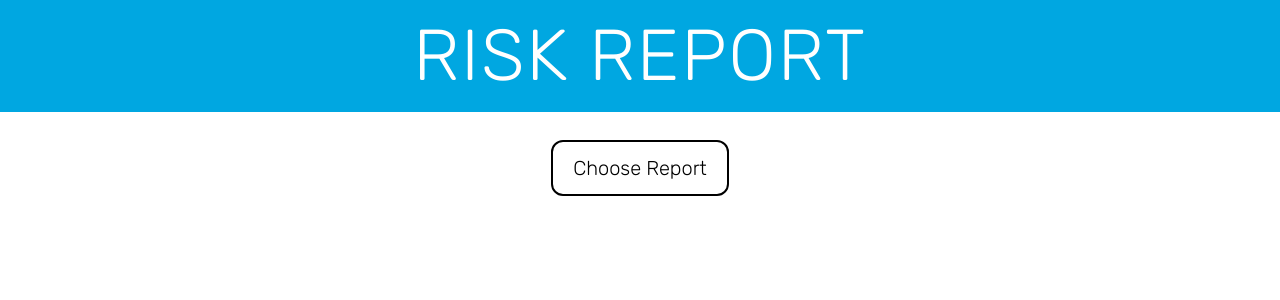
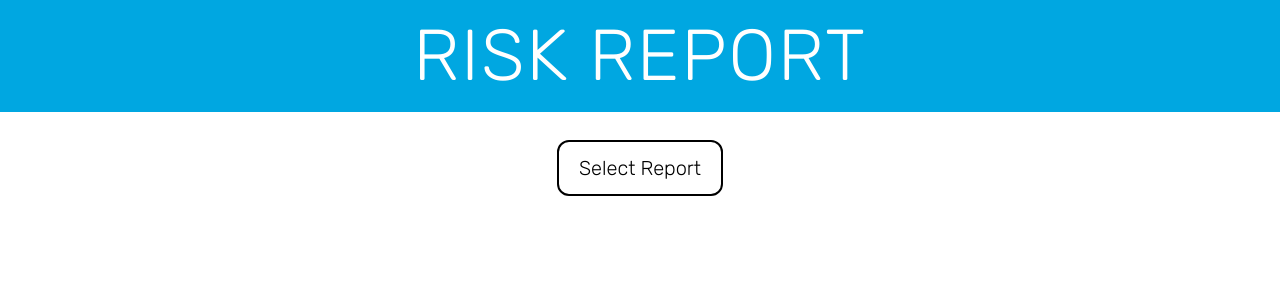
Before and after one commit to jeebeeng/ror2-report-img, a React (Create React App) app: page / in a window 1280 px wide. Shown: the top 300 px of the page. Built offline with nearby package versions, Linux system fonts and the light colour scheme.

Commit message:
Change file input label text

```diff
--- a/src/components/FileInput.tsx
+++ b/src/components/FileInput.tsx
@@ -43,7 +43,7 @@ const FileInput: React.FC<FileInputProps> = ({ setReport, setError }) => {
       className="text-center w-max transition ease-in-out delay-50 group mt-7 mb-4 border-md border-2 px-5 py-3 rounded-xl text-sm cursor-pointer hover:border-topBanner"
     >
       <label className="text-xl font-rubik transition ease-in-out delay-50 cursor-pointer group-hover:text-topBanner">
-        Choose Report
+        Select Report
       </label>
       <input
         type="file"
```
